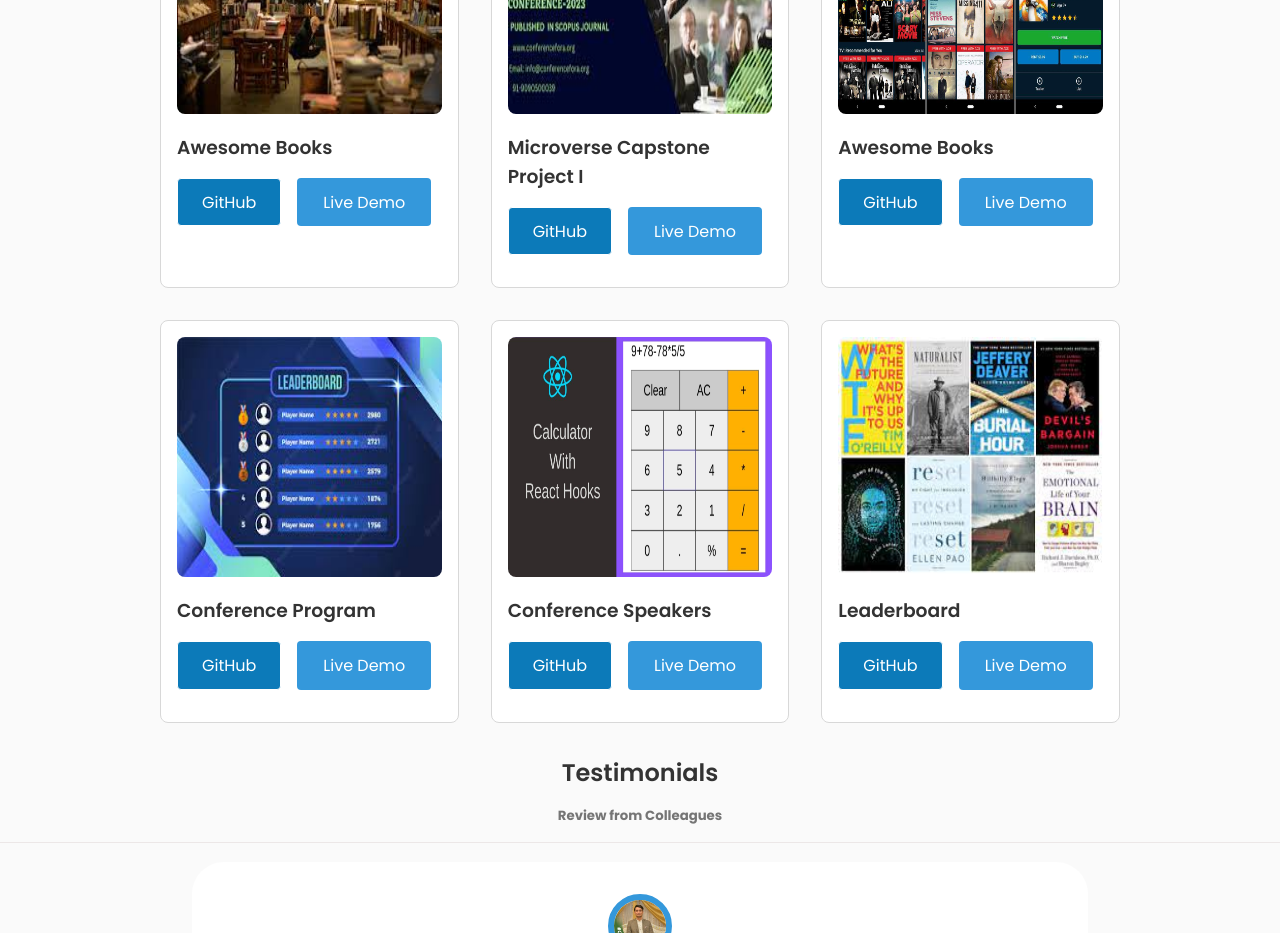
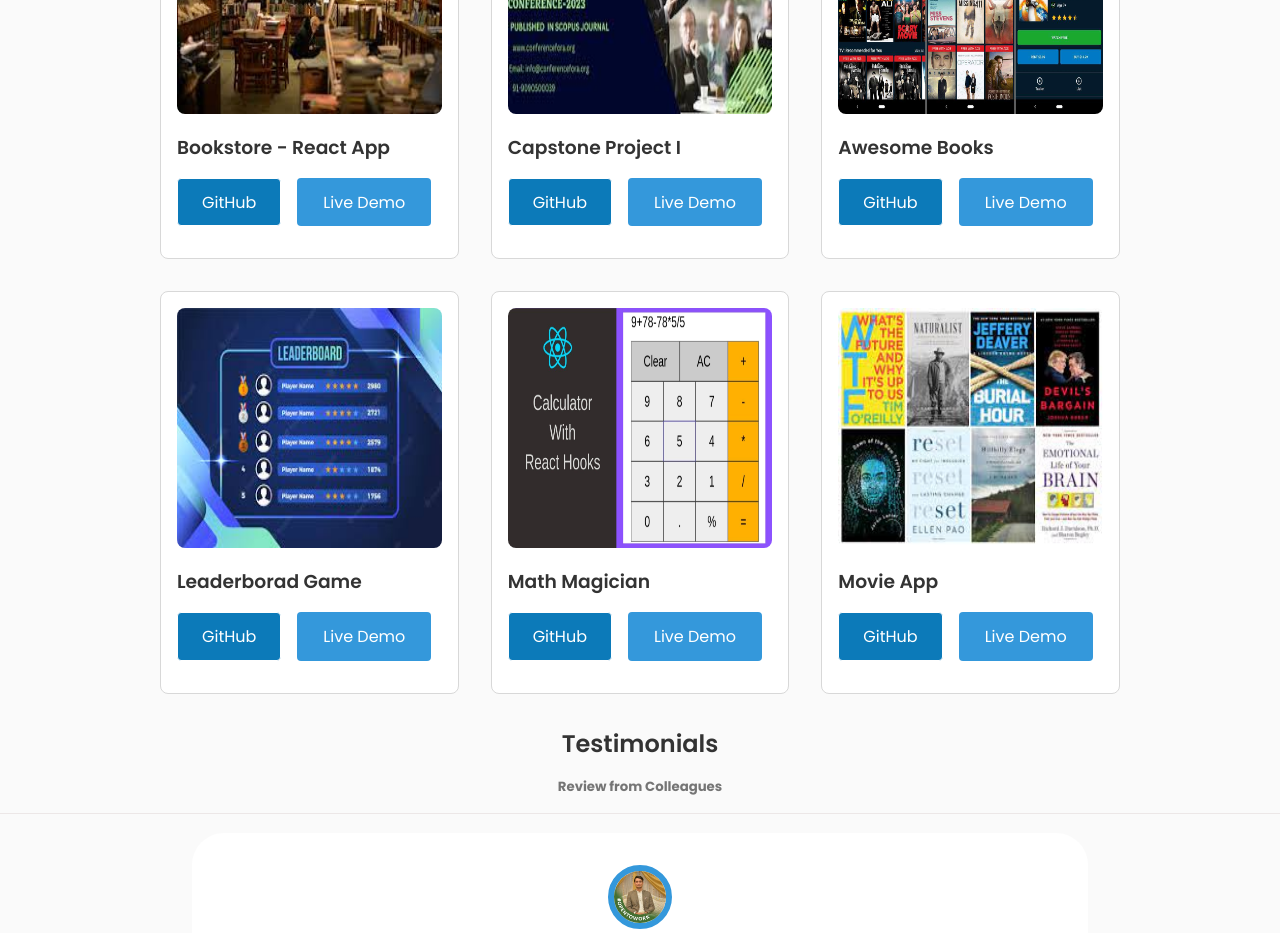
Before and after one commit to belaymit/my-portfolio-updated, a React (Create React App) app: page / in a window 1280 px wide. Shown: the part 3600-4533 px from the top of the page. Built offline with nearby package versions, Linux system fonts and the light colour scheme.

Commit message:
added links to projects

```diff
--- a/src/commons/navLink.js
+++ b/src/commons/navLink.js
@@ -255,15 +255,15 @@ const portfolioData = [
   {
     id: 1,
     image: Img1,
-    title: 'Awesome Books',
-    github: 'https://github.com/belaymit/Awesome-books--ES6',
-    demo: 'https://belaymit.github.io/Awesome-books--ES6/',
+    title: 'Bookstore - React App',
+    github: 'https://github.com/belaymit/bookstore-react-redux',
+    demo: 'https://bookstore-react-redux.onrender.com/',
   },
 
   {
     id: 2,
     image: Img2,
-    title: 'Microverse Capstone Project I',
+    title: 'Capstone Project I',
     github: 'https://github.com/belaymit/Microverse-Capstone-Project-M1',
     demo: 'https://belaymit.github.io/Microverse-Capstone-Project-M1/',
   },
@@ -279,25 +279,25 @@ const portfolioData = [
   {
     id: 4,
     image: Img4,
-    title: 'Conference Program',
-    github: 'https://github.com/belaymit/Microverse-Capstone-Project-M1',
+    title: 'Leaderborad Game',
+    github: 'https://github.com/belaymit/leaderboard-APIs-git-flow/',
     demo: 'https://belaymit.github.io/Microverse-Capstone-Project-M1/',
   },
 
   {
     id: 5,
     image: Img5,
-    title: 'Conference Speakers',
-    github: 'https://github.com/belaymit/Microverse-Capstone-Project-M1',
-    demo: 'https://belaymit.github.io/Microverse-Capstone-Project-M1/',
+    title: 'Math Magician',
+    github: 'https://github.com/belaymit/math-magicians',
+    demo: 'https://new-math-magician.onrender.com/',
   },
 
   {
     id: 6,
     image: Img6,
-    title: 'Leaderboard',
-    github: 'https://github.com/belaymit/leaderboard-APIs-git-flow',
-    demo: 'https://github.com/belaymit/leaderboard-APIs-git-flow',
+    title: 'Movie App',
+    github: 'https://github.com/belaymit/Capstone-module-2',
+    demo: 'https://belaymit.github.io/Capstone-module-2/dist/',
   },
 
 ];
```
